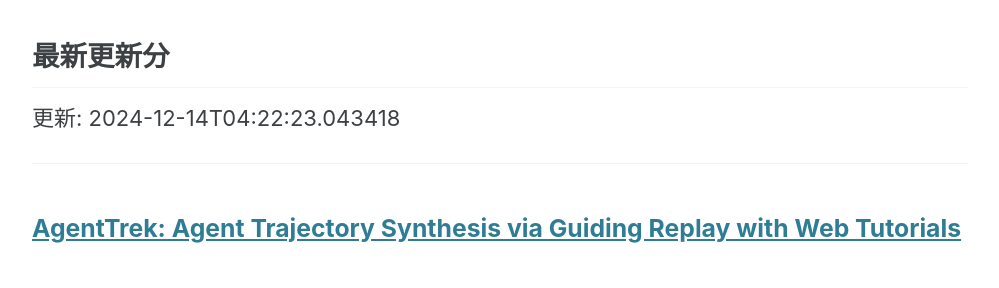
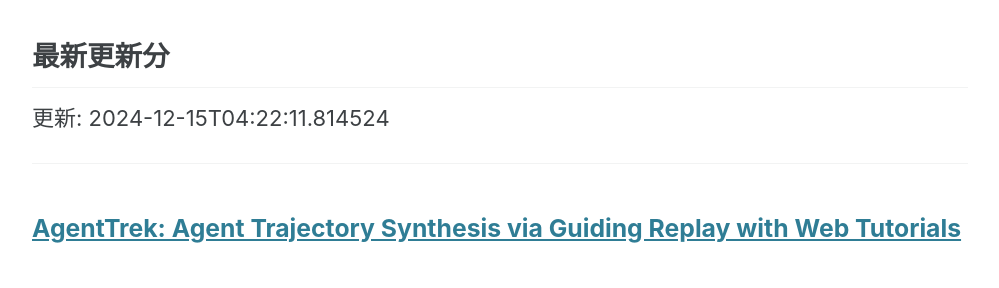
Before and after one commit to haruhisa-enomoto/arxiv-privacy-tech, a Jekyll site: the page built from index.md, in a window 1280 px wide and 900 px high, scrolled down 680 px. Shown: the part 155-443 px from the top of the window, without its empty margins (140-1139 px from the left). Built offline with Jekyll 4.4.1, drawn with Linux system fonts in a browser that asks for light colours; cached includes are drawn as plain includes; a script bundle is joined from its source files by our own code; library files that are not in the unit come from our copies.

Commit message:
:robot: Automate updates

```diff
--- a/index.md
+++ b/index.md
@@ -27,7 +27,7 @@ author_profile: false
 
 ## 最新更新分
 
-更新: 2024-12-14T04:22:23.043418
+更新: 2024-12-15T04:22:11.814524
 
 - - -
 
```
